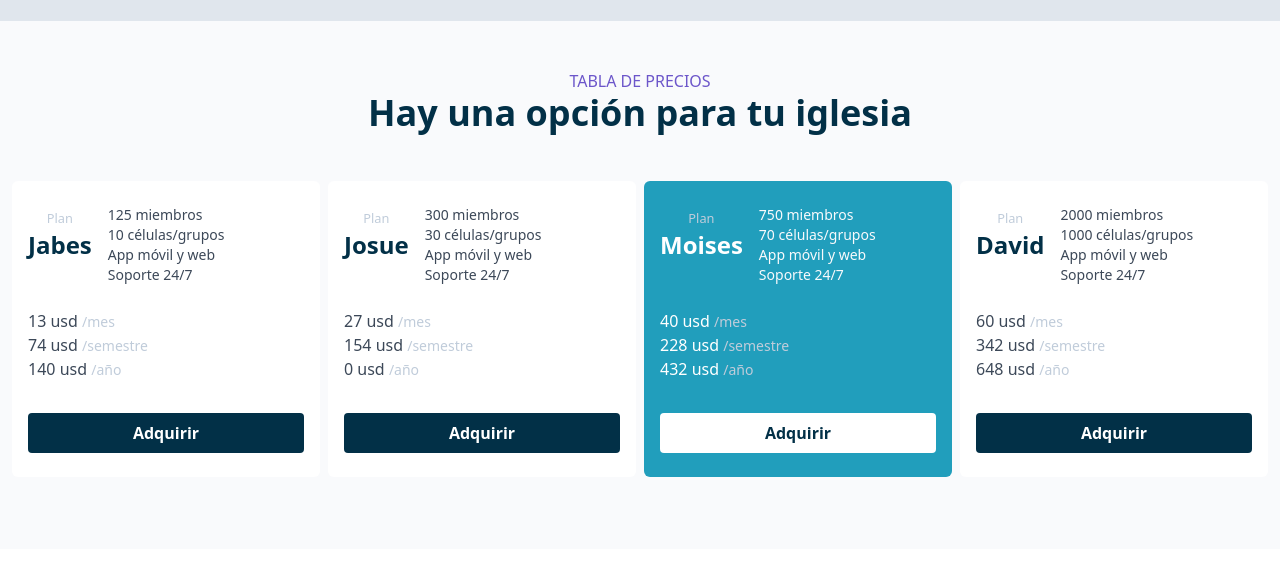
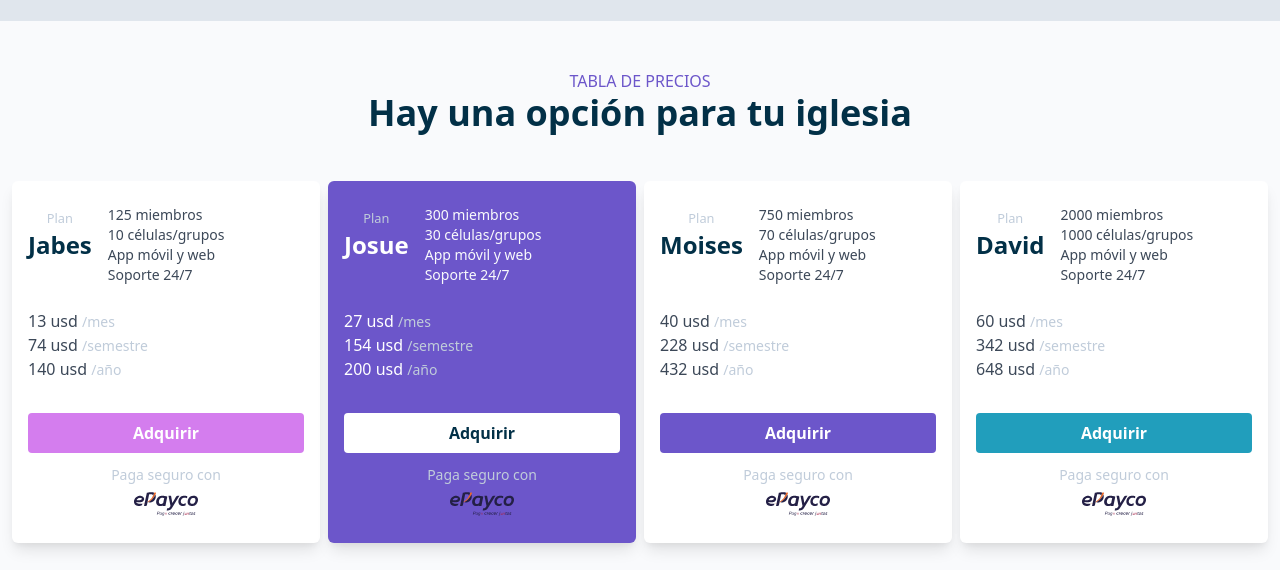
Before and after one commit to JuanCaDev/gesias, a Gatsby site: page / in a window 1280 px wide. Shown: the part 1659-2229 px from the top of the page. Built offline with nearby package versions, Linux system fonts and the light colour scheme; Gatsby itself is replaced by a stand-in of ours.

Commit message:
price styles

```diff
--- a/package.json
+++ b/package.json
@@ -19,6 +19,7 @@
     "@emotion/react": "^11.4.1",
     "@emotion/styled": "^11.3.0",
     "@reach/router": "^1.3.4",
+    "classnames": "^2.3.1",
     "gatsby": "^3.11.1",
     "gatsby-image": "^3.11.0",
     "gatsby-plugin-emotion": "^6.12.0",
--- a/src/components/header.js
+++ b/src/components/header.js
@@ -21,12 +21,14 @@ const Header = ({ fluid }) => {
             <button className="hover:underline">Contacto</button>
           </li>
           <li className="hidden sm:block">
-            <button
+            <a
               type="button"
               className="px-2 py-1 font-semibold text-white rounded bg-blue-light"
+              href="https://dashboard.iglenube.com/registro"
+              target="_blank"
             >
               Prueba gratuita
-            </button>
+            </a>
           </li>
         </ul>
       </nav>
--- a/src/components/price-section.js
+++ b/src/components/price-section.js
@@ -2,6 +2,9 @@ import * as React from "react";
 import SubtitleSection from "./subtitle-section";
 
 import TitleSection from "./title-section";
+
+import IconEPayCo from "../assets/epayco.svg";
+import cn from "classnames";
 
 const plans = [
   {
@@ -36,7 +39,7 @@ const plans = [
       },
       {
         type: "año",
-        price_usd:  .00
+        price_usd: 200.00
       },
     ]
   },
@@ -86,7 +89,7 @@ const PriceSection = () => {
   };
   return (
     <section
-      className="sm:py-12 bg-gray-lightest text-gray-800 px-3 py-6"
+      className="px-3 py-6 text-gray-800 sm:py-12 bg-gray-lightest"
       data-sal="slide-up"
       data-sal-duration="600"
       data-sal-easing="ease-out-bounce"
@@ -152,11 +155,11 @@ const PriceSection = () => {
           </label>
         </div> */}
 
-        <div className="grid sm:grid-cols-4 mt-6 mb-3 sm:mt-12 sm:mb-6 gap-2">
+        <div className="grid gap-2 mt-6 mb-3 sm:grid-cols-4 sm:mt-12 sm:mb-6">
           {plans.map((plan, index) => (
             <>
-              {index === 2 ? (
-                <div className="px-4 py-6 text-center text-white rounded-md bg-blue-light" key={index}>
+              {index === 1 ? (
+                <div className="px-4 py-6 text-center text-white rounded-md shadow-lg bg-purple" key={index}>
                   <div className="grid grid-cols-2 gap-4" style={{ gridTemplateColumns: "auto 1fr" }}>
                     <div>
                       <small className="text-gray">Plan</small>
@@ -185,9 +188,14 @@ const PriceSection = () => {
                   >
                     Adquirir
                   </button>
+
+                  <div className="flex flex-col items-center mt-3">
+                    <span className="mb-1 text-sm text-gray">Paga seguro con</span>
+                    <IconEPayCo width={64} height={30} />
+                  </div>
                 </div>
               ) : (
-                <div className="px-4 py-6 text-center bg-white rounded-md" key={index}>
+                <div className="px-4 py-6 text-center bg-white rounded-md shadow-lg" key={index}>
                   <div className="grid grid-cols-2 gap-4" style={{ gridTemplateColumns: "auto 1fr" }}>
                     <div>
                       <small className="text-gray">Plan</small>
@@ -212,10 +220,19 @@ const PriceSection = () => {
 
                   <button
                     type="button"
-                    className="w-full px-8 py-2 mt-8 font-semibold text-white rounded bg-blue"
+                    className={cn("w-full px-8 py-2 mt-8 font-semibold text-white rounded", {
+                      ["bg-pink"]: index === 0,
+                      ["bg-purple"]: index === 2,
+                      ["bg-blue-light"]: index === 3,
+                    })}
                   >
                     Adquirir
                   </button>
+
+                  <div className="flex flex-col items-center mt-3">
+                    <span className="mb-1 text-sm text-gray">Paga seguro con</span>
+                    <IconEPayCo width={64} height={30} />
+                  </div>
                 </div>
               )}
             </>
--- a/src/components/we-work-section.js
+++ b/src/components/we-work-section.js
@@ -1,6 +1,4 @@
 import * as React from "react";
-
-import { StaticImage } from "gatsby-plugin-image";
 
 import IconEPayCo from "../assets/epayco.svg";
 import IconAws from "../assets/aws.svg";
@@ -18,7 +16,7 @@ const WeWorkSection = () => {
         // data-sal-duration="600"
         // data-sal-easing="ease-out-bounce"
       >
-        <div className="grid grid-cols-2 sm:grid-cols-3 place-items-center sm:gap-20 gap-4">
+        <div className="grid grid-cols-2 gap-4 sm:grid-cols-3 place-items-center sm:gap-20">
           <IconEPayCo width={120} />
           <IconAws width={120} />
           <IconCloudFlare width={120} />
```
Also changed, not shown: 1 other file.
